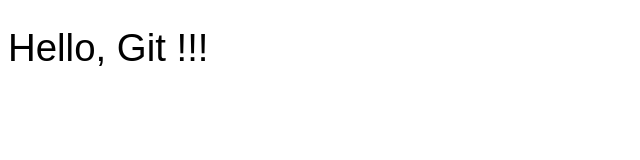
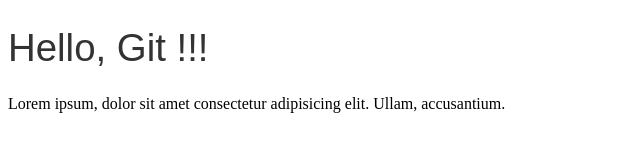
Before and after one commit to vqasimov/WWA_2211_az, a plain HTML site: page index.htm in a window 1280 px wide. Shown: the whole page, without its empty margins (0-640 px from the left). Drawn offline with Linux system fonts and the light colour scheme.

Commit message:
Bezi elaveler

```diff
--- a/index.htm
+++ b/index.htm
@@ -8,5 +8,6 @@
     </head>
     <body>
         <h1>Hello, Git !!!</h1>
+        <p>Lorem ipsum, dolor sit amet consectetur adipisicing elit. Ullam, accusantium.</p>
     </body>
 </html>
--- a/style.css
+++ b/style.css
@@ -1,4 +1,4 @@
 h1 {
     font: 2.4em Arial;
-    color: $333;
+    color: #333;
 }
```
